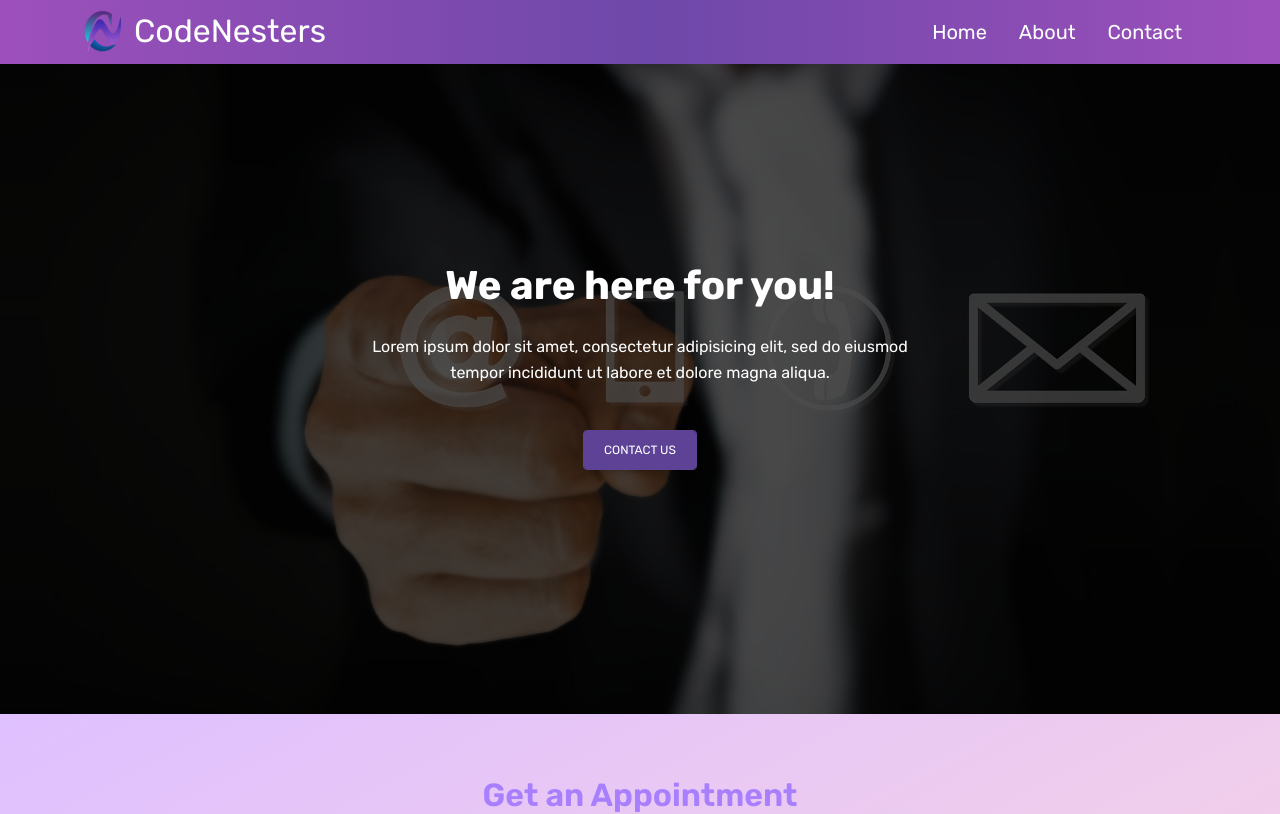
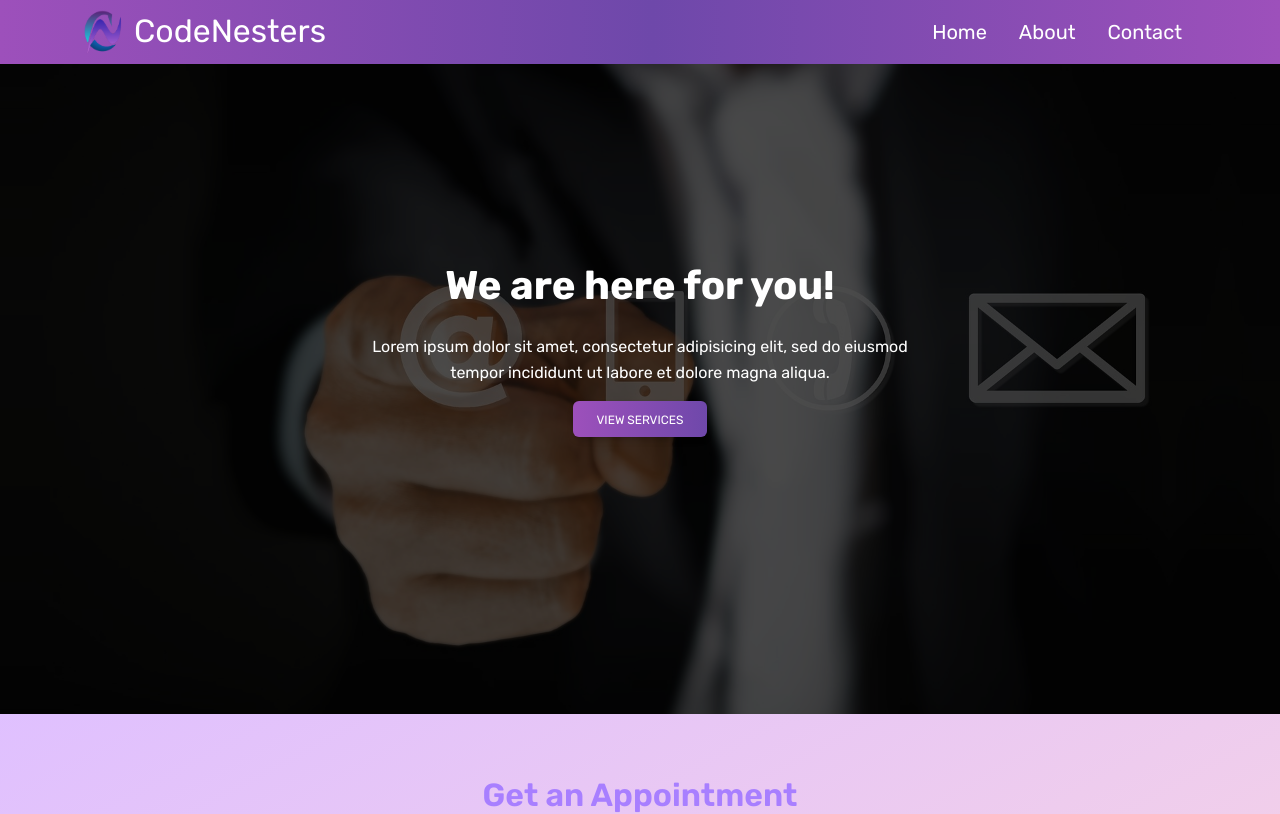
Before and after one commit to Yashcodes/CodeNesters-Frontend, a React (Create React App) app: page /contact in a window 1280 px wide. Shown: the top 814 px of the page. Built offline with nearby package versions, Linux system fonts and the light colour scheme.

Commit message:
Chnaged background of contact banner page

```diff
--- a/src/components/Layout/ContactBanner.jsx
+++ b/src/components/Layout/ContactBanner.jsx
@@ -1,5 +1,6 @@
 import React from "react";
 import "../../styles/Contact.css";
+import { Link } from "react-router-dom";
 
 const ContactBanner = () => {
   return (
@@ -21,9 +22,9 @@ const ContactBanner = () => {
                     sed do eiusmod <br />
                     tempor incididunt ut labore et dolore magna aliqua.
                   </p>
-                  <a href="#contact-form" className="btn btn-appoint">
-                    Contact Us
-                  </a>
+                  <Link className="btn contact-banner-btn">
+                    View Services
+                  </Link>
                 </div>
               </div>
             </div>
--- a/src/styles/Contact.css
+++ b/src/styles/Contact.css
@@ -559,7 +559,7 @@
   padding-bottom: 15px;
 }
 
-.btn-appoint {
+/* .btn-appoint {
   margin-top: 30px;
   padding: 10px 20px;
   font-size: 12px;
@@ -575,7 +575,7 @@
 .btn-appoint:hover {
   outline: 1px solid #5d4296;
   color: #fff;
-}
+} */
 
 .overlay-detail a i {
   text-align: center;
@@ -627,3 +627,24 @@
   color: #fff;
   text-decoration: none;
 }
+
+.contact-banner-btn {
+  background-image: linear-gradient(
+    to right,
+    #9d50bb 0%,
+    #6e48aa 51%,
+    #9d50bb 100%
+  );
+  text-align: center;
+  text-transform: uppercase;
+  transition: 0.5s;
+  background-size: 200% auto;
+  color: white;
+  border-radius: 6px;
+}
+
+.contact-banner-btn:hover {
+  background-position: right center;
+  color: #fff;
+  text-decoration: none;
+}
```
